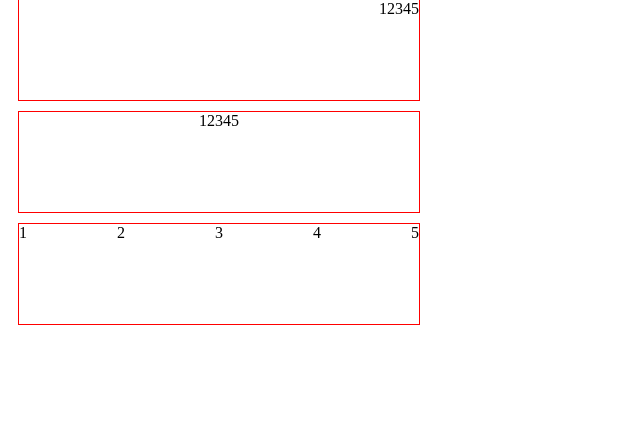
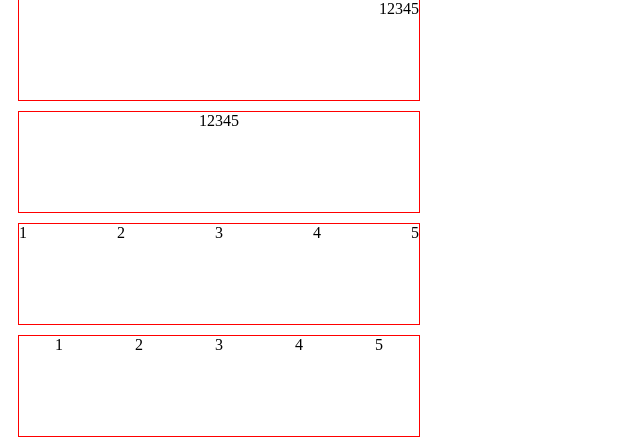
Before and after one commit to Ivan26ru/artemLearn, a PHP site: page /flex.html in a window 1280 px wide. Shown: the part 1691-2138 px from the top of the page, without its empty margins (0-640 px from the left). Before the commit the page ends 2016 px from the top, so only its background shows below. Run offline with PHP 8.4, Linux system fonts and the light colour scheme.

Commit message:
элементы на линии распределяются по линии между элементами одинаково, но начальным и последним половины от расстояния между элементами

```diff
--- a/front/flex.html
+++ b/front/flex.html
@@ -155,6 +155,16 @@
         <div>5</div>
     </div>
 </div>
+<div class="flex-container">
+    <div class="justify-content__space-around">
+        <div>1</div>
+        <div>2</div>
+        <div>3</div>
+        <div>4</div>
+        <div>5</div>
+    </div>
+</div>
+
 
 </body>
 </html>
--- a/front/flexstyle.css
+++ b/front/flexstyle.css
@@ -226,3 +226,7 @@
     display: flex;
     justify-content: space-between;
 }
+.justify-content__space-around{
+    display: flex;
+    justify-content: space-around;
+}
```
